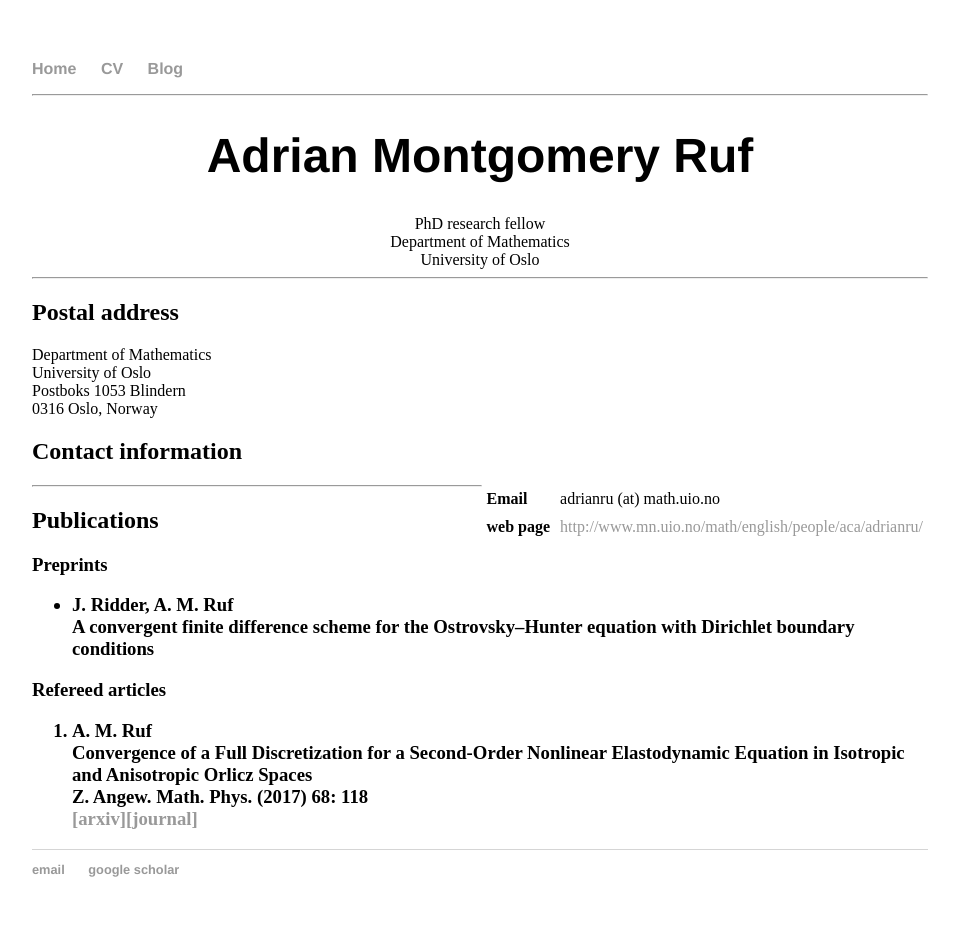
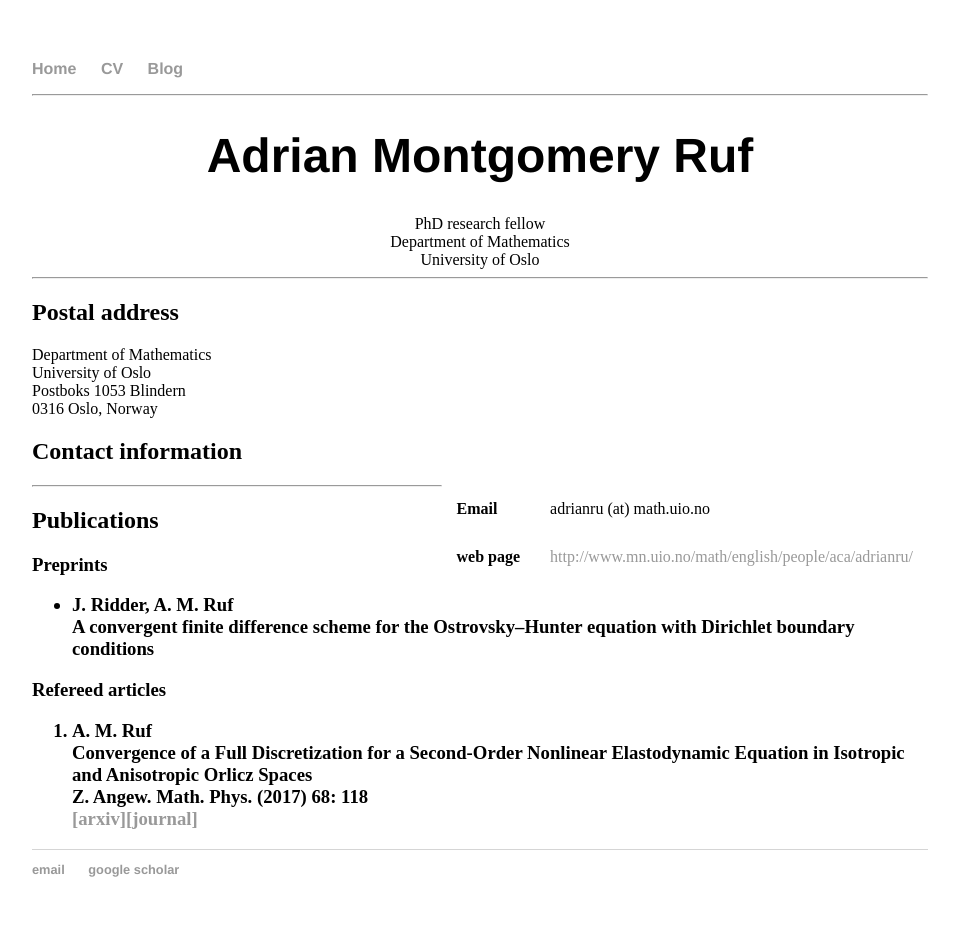
Before and after one commit to adrianmruf/adrianmruf.github.io, a Jekyll site: the page built from index.html, in a window 1280 px wide. Shown: the whole page, without its empty margins (160-1119 px from the left). Built offline with Jekyll 4.4.1, drawn with Linux system fonts in a browser that asks for light colours.

Commit message:
Update index.html

```diff
--- a/index.html
+++ b/index.html
@@ -24,13 +24,13 @@ table, th, td {
     border-collapse: collapse;
 }
 th, td {
-    padding: 5px;
+    padding: 15px;
 }
 th {
     text-align: left;
 }
 </style>
-<table align="right">
+<table align="right",style="width:100%">
  	 <tr>
    	 <th>Email</th>
    	 <td>adrianru (at) math.uio.no</th>
```
